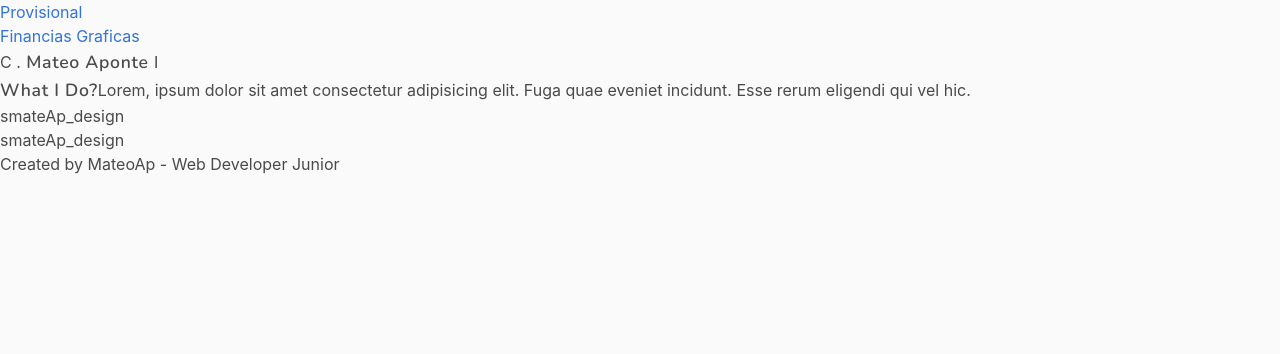
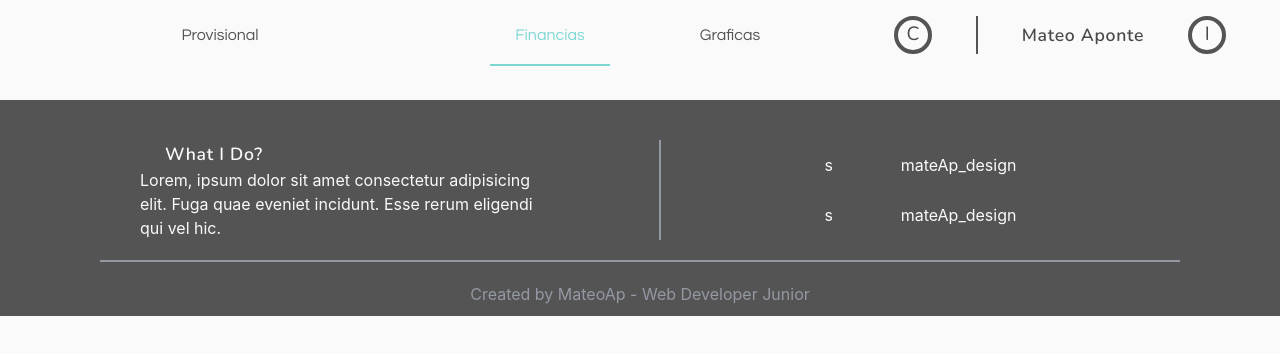
Before and after one commit to MateoAponte/MyPocket, a Vue app: page /#/ in a window 1280 px wide. Shown: the top 354 px of the page. Built offline with nearby package versions, Linux system fonts and the light colour scheme; a web font is replaced by a local one.

Commit message:
Se actualizan algunos modulos del SCSS

```diff
--- a/src/assets/scss/02_base/_modules.scss
+++ b/src/assets/scss/02_base/_modules.scss
@@ -9,6 +9,7 @@ $clrP-orange: #FFB987;
 $clrP-black: #545454;
 $clrP-white: #FAFAFA;
 $clrP-gray: #757575;
+$clrP-darkGray: #9398a2;
 
 $clrS-hight: #5DD155;
 $clrS-medium: #FCD855;
--- a/src/assets/scss/04_layout/_modules.scss
+++ b/src/assets/scss/04_layout/_modules.scss
@@ -2,3 +2,5 @@
 @import '@Styles/03_utils/_modules';
 
 @import './cards/cards';
+@import './common/header';
+@import './common/footer';
--- a/src/assets/scss/05_component/common/_container.scss
+++ b/src/assets/scss/05_component/common/_container.scss
@@ -10,7 +10,6 @@
 .m-container{
     width: 100%;
     min-height: 200px;
-    margin: 20px 0;
     padding: 10px 20px;
     box-sizing: border-box;
 
--- a/src/assets/scss/05_component/common/_typography.scss
+++ b/src/assets/scss/05_component/common/_typography.scss
@@ -35,3 +35,34 @@
     font-weight: 600;
     font-weight: bold;
 }
+
+.m-link{
+    width: 120px;
+    font-family: 'Questrial';
+    font-weight: 400;
+    font-size: 1em;
+    text-align: center;
+}
+
+.m-link-active{
+    color: $clrP-turquese !important;
+    position: relative;
+
+    &:hover{
+        color: darken($clrP-turquese, 15%);
+
+        &::before{
+            background-color: darken($clrP-turquese, 15%);
+        }
+    }
+
+    &::before{
+        content: '';
+        width: 100%;
+        position: absolute;
+        bottom: 0;
+        left: 0;
+        height: 2px;
+        background-color: $clrP-turquese;
+    }
+}
```
